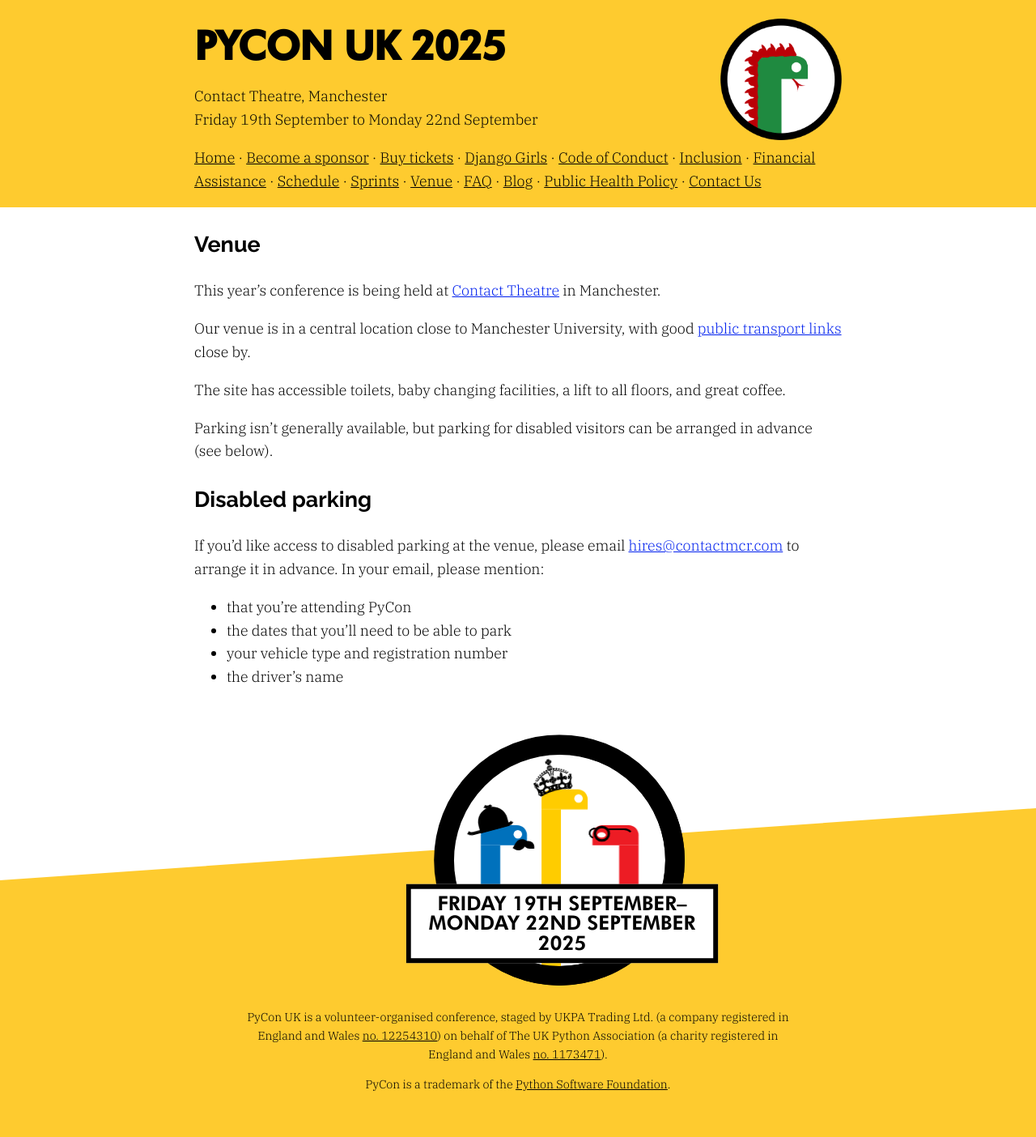
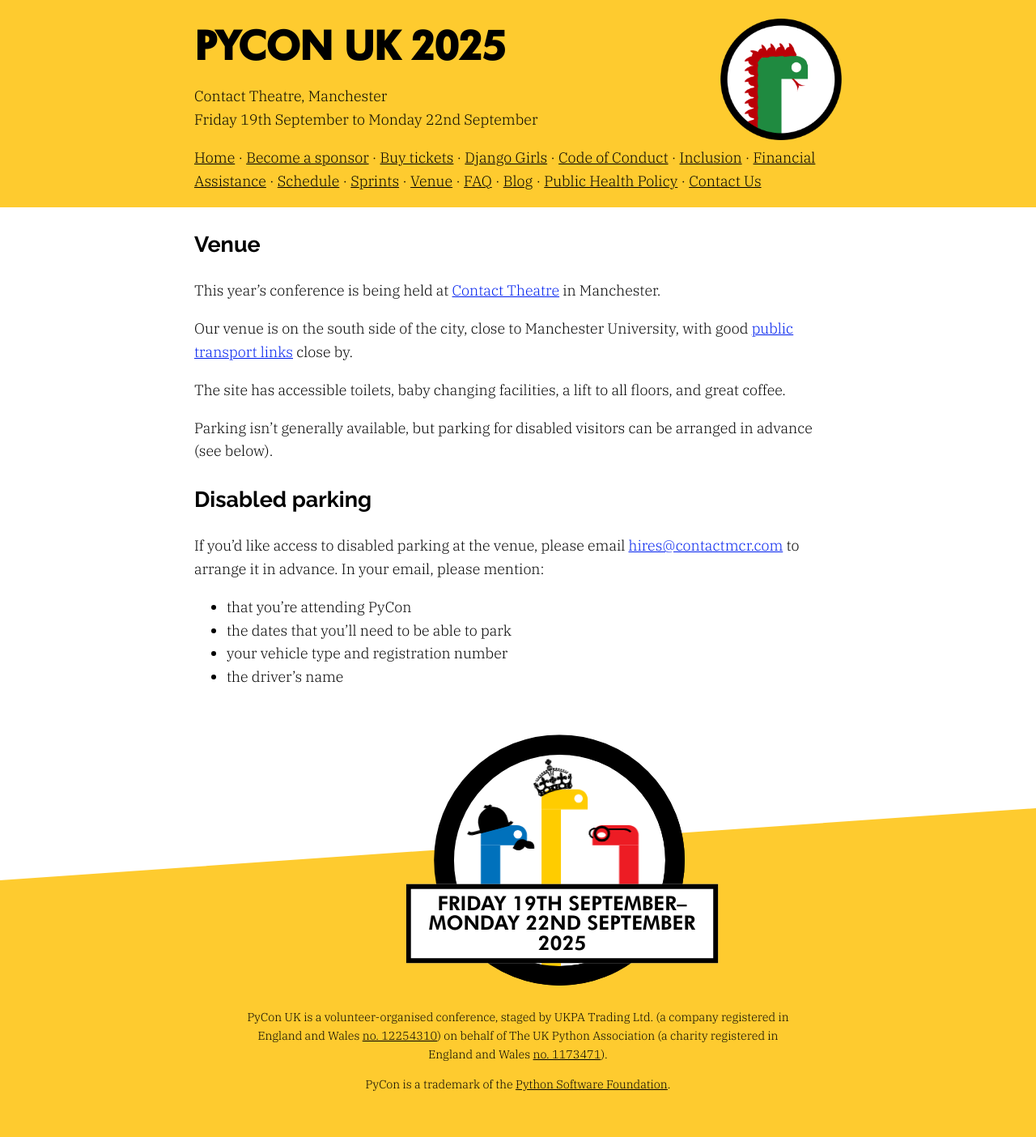
Before and after one commit to gma/2025.pyconuk.org, a Jekyll site: the page built from src/venue.md, in a window 1280 px wide. Shown: the whole page at 81% size. Built offline with Jekyll 4.4.1, drawn with Linux system fonts in a browser that asks for light colours.

Commit message:
Adjust text saying Contact Theatre is 'central'
Throughout the local info on Manchester I'll be trying to mentally
prepare visitors that some of the places they might want to go to are on
the other side of the University buildings.

That typically means a 15-20 minute walk to the north, up Oxford Road,
towards the centre.

```diff
--- a/src/venue.md
+++ b/src/venue.md
@@ -7,7 +7,7 @@ title: Venue
 
 This year's conference is being held at {{ links.contactmcr }} in Manchester.
 
-Our venue is in a central location close to Manchester University, with good [public transport links](https://contactmcr.com/visit/getting-here) close by.
+Our venue is on the south side of the city, close to Manchester University, with good [public transport links](https://contactmcr.com/visit/getting-here) close by.
 
 The site has accessible toilets, baby changing facilities, a lift to all floors, and great coffee.
 
```
